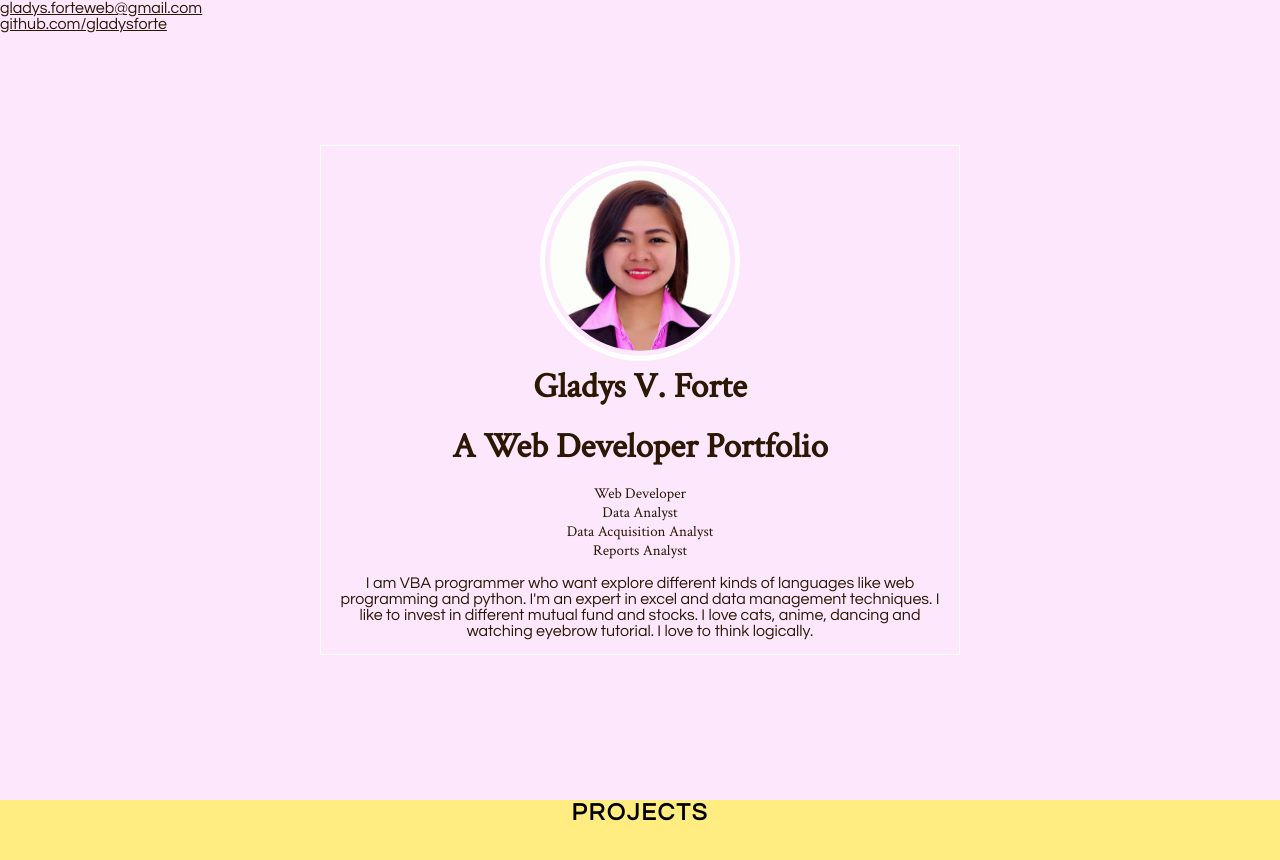
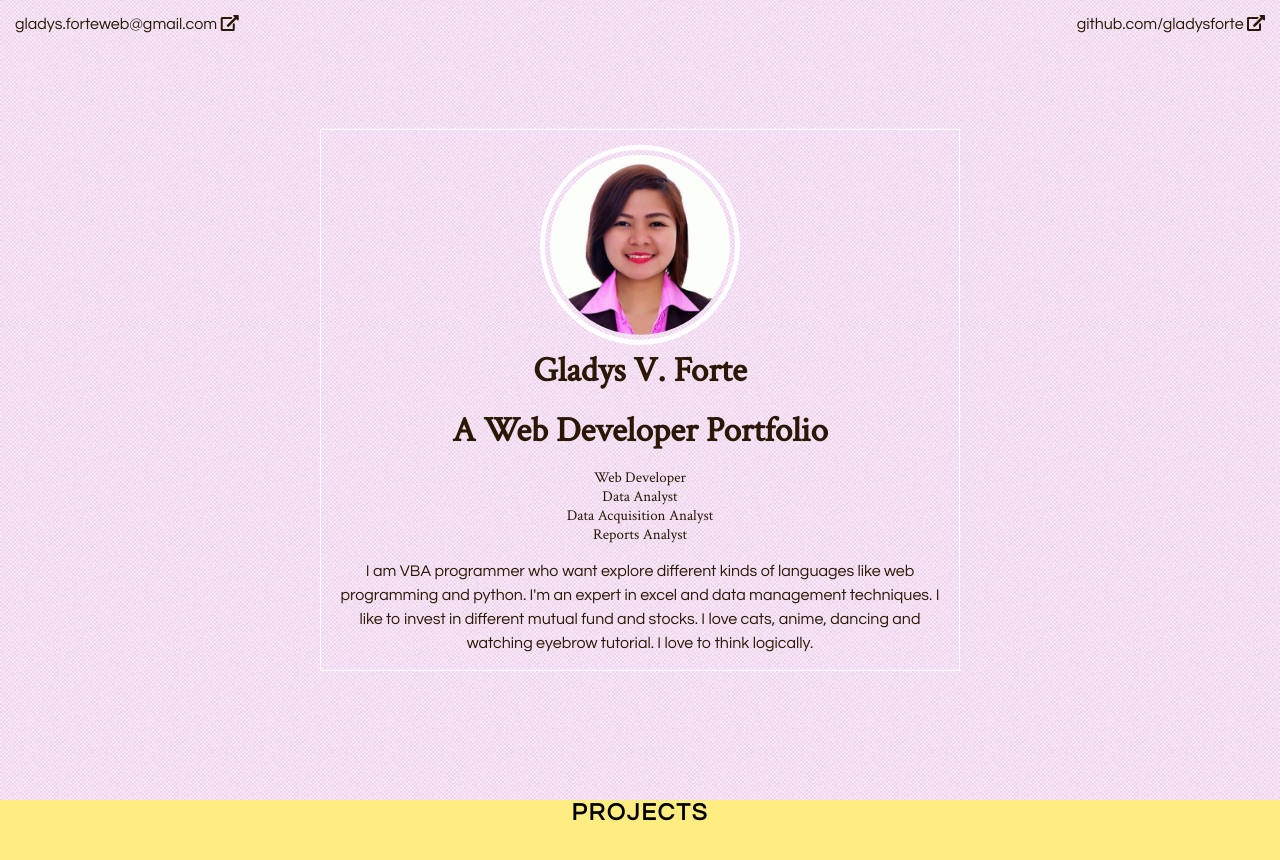
Before and after one commit to gladysforte/mod00-00, a plain HTML site: page index.html in a window 1280 px wide. Shown: the top 860 px of the page. Drawn offline with Linux system fonts and the light colour scheme.

Commit message:
Feat: Bio section is complete for deployment

```diff
--- a/assets/css/style.css
+++ b/assets/css/style.css
@@ -31,16 +31,54 @@ section {
 section#bio{
 
 	background-color: #fde7fc;
+	background-image: url('../img/pattern.png');
+	/*background-size: cover;*/
 	position: relative;
 }
 
+section#bio > div {
+	background-color: rgba(253,231,252,0.7); /*opacity will work in RGB*/
+	width: 100%;
+	height: 100vh;
+}
 
 section#bio,
 section#bio a {
 	color: #2b1703;
 }
 
-section#bio > div#details > img{
+
+section#bio > div > header > p {
+	padding-top: 15px;
+	padding-left: 15px;
+	padding-right: 15px;
+}
+
+
+section#bio > div > header > p > a{
+	text-decoration: none;
+}
+
+section#bio > div > header > p > a:hover{
+	text-decoration: underline;
+	text-decoration-color: blue;
+}
+
+
+section#bio > div > header  {
+	position: relative;
+
+}
+
+
+section#bio > div > header > p:last-child {
+	position: absolute;
+	right: 0;
+	top: 0;
+
+}
+
+section#bio > div > div#details > img{
 	border-radius: 50%;
 	width: 200px;
 	border: 5px solid white;
@@ -49,28 +87,33 @@ section#bio > div#details > img{
 }
 
 
-section#bio > div#details > h1,
-section#bio > div#details > ul {
+section#bio > div > div#details > h1,
+section#bio > div > div#details > ul {
 	font-family: 'Crimson Text', serif;
 	padding-top: : 15px;
 	padding-bottom: 15px;
 
 }
 
-section#bio > div#details > h1 {
+section#bio > div > div#details > h1 {
 	font-size: 35px
 
 }
 
-section#bio > div#details > h1 > h1 {
+section#bio > div > div#details > h1 > h1 {
 	font-size: 20px
 
 }
 
 
-section#bio > div#details > ul {
+section#bio > div > div#details > ul {
 	list-style: none;
 	font-size: 15px;
+}
+
+
+section#bio > div > div#details > p {
+	line-height: 1.5;
 }
 
 div#details{
--- a/index.html
+++ b/index.html
@@ -19,9 +19,11 @@
 
 	<main id="wrapper">
 		<section id="bio">
+
+				<div>
 			<header>
-				<p><a href="mailto:gladys.forteweb@gmail.com">gladys.forteweb@gmail.com</a></p>
-				<p><a href="https://github.com/gladysforte">github.com/gladysforte</a></p>
+				<p><a href="mailto:gladys.forteweb@gmail.com" target="_blank"> gladys.forteweb@gmail.com <i class="fas fa-external-link-alt"></i></a></p>
+				<p><a href="https://github.com/gladysforte" target="_blank"> github.com/gladysforte <i class="fas fa-external-link-alt"></i></a></p>
 
 			</header>
 
@@ -45,6 +47,8 @@
 				I am VBA programmer who want explore different kinds of languages like web programming and python. I'm an expert in excel and data management techniques. I like to invest in different mutual fund and stocks. I love cats, anime, dancing and watching eyebrow tutorial. I love to think logically.   </p>
 
 			</div> <!-- details -->
+
+		</div>
 
 		</section>  <!--/bio  -->
 
```
Also changed, not shown: assets/img/pattern.png (added), assets/img/pattern1.png (added).
